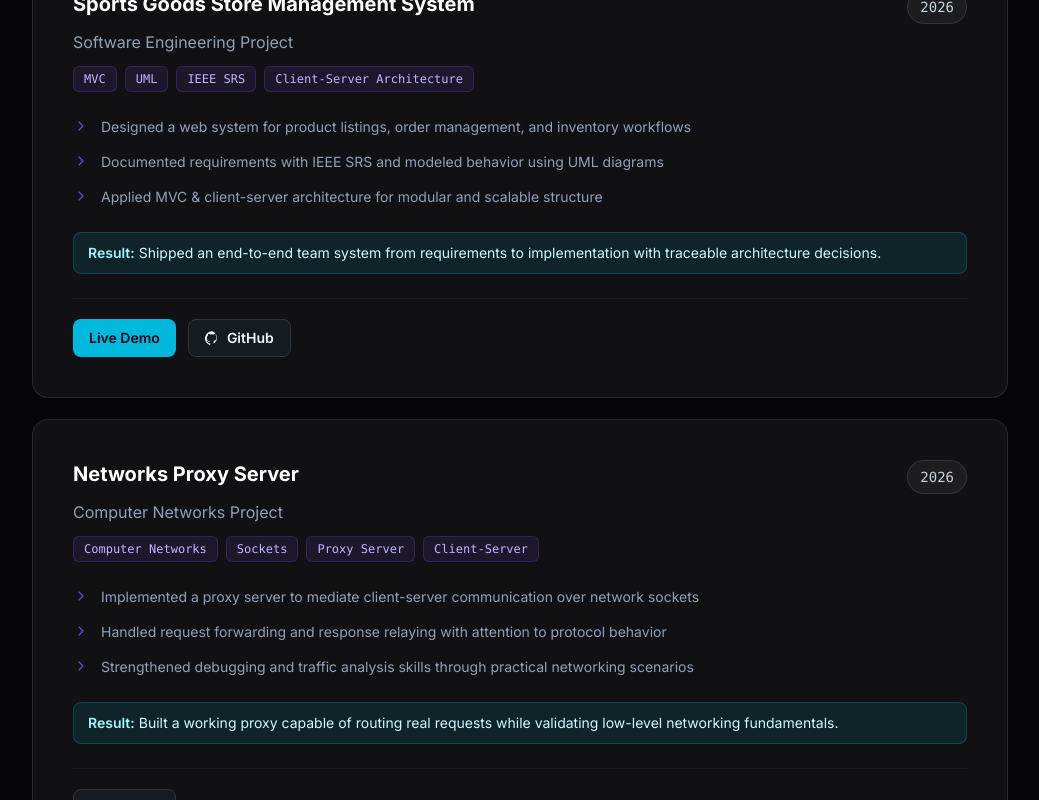
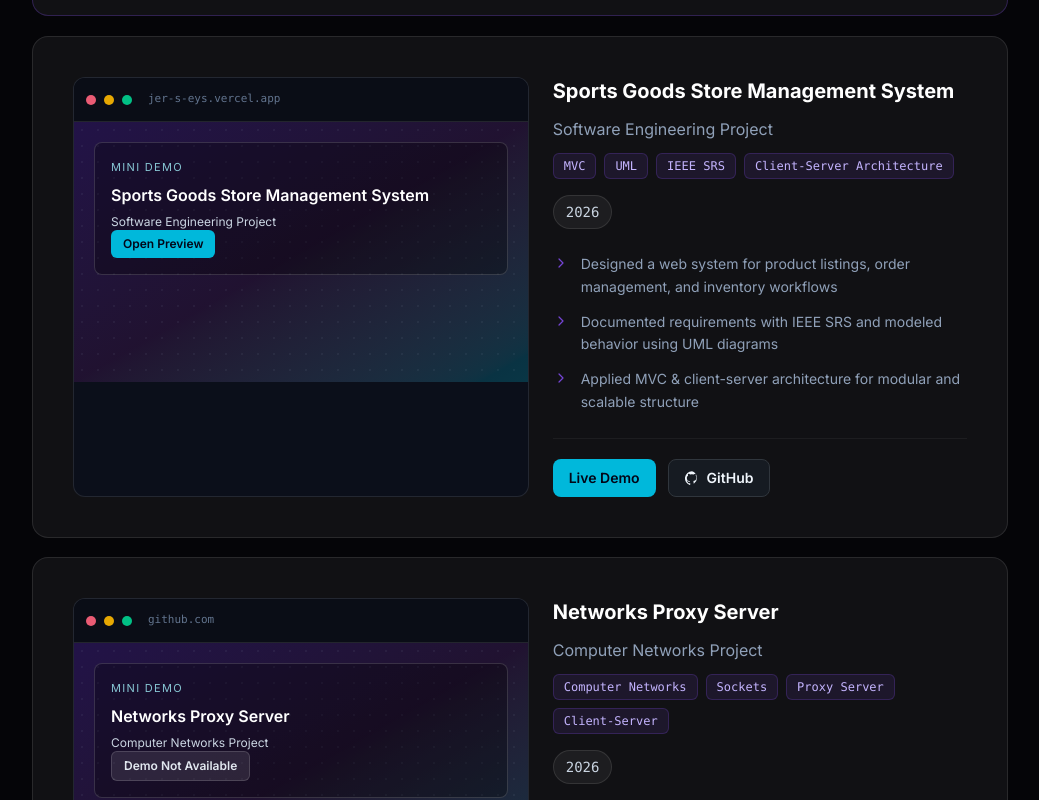
Before and after one commit to jadalhassan/Resume, a React (Vite) app: page / in a window 1280 px wide. Shown: the part 3460-4260 px from the top of the page, without its empty margins (120-1159 px from the left). Built offline with nearby package versions, Linux system fonts and the light colour scheme; no server answers.

Commit message:
Remove demo panel from Esports Performance Tracker

```diff
--- a/src/components/Projects.jsx
+++ b/src/components/Projects.jsx
@@ -1,6 +1,15 @@
 import { SectionHeading } from './About'
 import { ChevronRightIcon, GithubMarkIcon, SparkleIcon } from './Icons'
 import { trackEvent } from '../lib/analytics'
+
+function formatHost(url) {
+  if (!url) return 'local-preview'
+  try {
+    return new URL(url).host
+  } catch {
+    return 'live-preview'
+  }
+}
 
 const projects = [
   {
@@ -13,7 +22,6 @@ const projects = [
       'Integrated Node.js/Express APIs with MongoDB for enrollment, browsing, and course management flows',
       'Implemented JWT auth with protected routes and deployed backend services on Render',
     ],
-    result: 'Delivered a full CRUD platform with authenticated student/course workflows across frontend and backend.',
     tech: ['React', 'Tailwind CSS', 'Node.js', 'Express.js', 'MongoDB', 'JWT'],
     liveUrl: 'https://khaliya-3a-allah.github.io/course-management-system/',
     codeUrl: 'https://github.com/Khaliya-3a-Allah/course-management-system',
@@ -27,7 +35,6 @@ const projects = [
       'Documented requirements with IEEE SRS and modeled behavior using UML diagrams',
       'Applied MVC & client-server architecture for modular and scalable structure',
     ],
-    result: 'Shipped an end-to-end team system from requirements to implementation with traceable architecture decisions.',
     tech: ['MVC', 'UML', 'IEEE SRS', 'Client-Server Architecture'],
     liveUrl: 'https://jer-s-eys.vercel.app/',
     codeUrl: 'https://github.com/SE-Pr0/jerSEys',
@@ -41,7 +48,6 @@ const projects = [
       'Handled request forwarding and response relaying with attention to protocol behavior',
       'Strengthened debugging and traffic analysis skills through practical networking scenarios',
     ],
-    result: 'Built a working proxy capable of routing real requests while validating low-level networking fundamentals.',
     tech: ['Computer Networks', 'Sockets', 'Proxy Server', 'Client-Server'],
     codeUrl: 'https://github.com/jadalhassan/Networks-Proxy-Server',
   },
@@ -49,12 +55,12 @@ const projects = [
     title: 'Esports Performance Tracker',
     context: 'Database Systems Project',
     period: '2025',
+    hideDemo: true,
     highlights: [
       'Designed a relational schema with ER modeling and normalization best practices',
       'Created analytical SQL queries using joins, aggregations, and nested subqueries',
       'Implemented triggers & views to automate reporting and ensure data consistency',
     ],
-    result: 'Produced a normalized SQL system with reusable views/triggers for consistent reporting across esports stats.',
     tech: ['SQL', 'ER Modeling', 'Normalization', 'Triggers & Views'],
     codeUrl: 'https://github.com/jadalhassan/Esports-Team-Performance-Tracker',
   },
@@ -67,7 +73,6 @@ const projects = [
       'Integrated A* pathfinding for hints, solution rendering, and optimal path guidance',
       'Tracked player metrics and exported session data to CSV with pandas for analysis',
     ],
-    result: 'Combined gameplay and AI pathfinding into a data-tracked experience that supports replay and analysis.',
     tech: ['Python', 'Turtle', 'A* Pathfinding', 'Pandas', 'CSV Analytics'],
     codeUrl: 'https://github.com/jadalhassan/Maze-Game',
   },
@@ -90,6 +95,44 @@ export default function Projects() {
                   : 'border-white/10 hover:border-violet-500/25 hover:shadow-violet-500/5'
               }`}
             >
+              <div className={project.hideDemo ? '' : 'grid gap-6 lg:grid-cols-[minmax(0,1.1fr)_minmax(0,1fr)]'}>
+                {!project.hideDemo && (
+                  <div className="rounded-xl overflow-hidden border border-white/10 bg-[#0b0f1a]">
+                    <div className="h-11 px-3 flex items-center gap-2 border-b border-white/10 bg-[#0a0d16]">
+                      <span className="w-2.5 h-2.5 rounded-full bg-rose-400/90" />
+                      <span className="w-2.5 h-2.5 rounded-full bg-amber-400/90" />
+                      <span className="w-2.5 h-2.5 rounded-full bg-emerald-400/90" />
+                      <span className="ml-2 text-[11px] text-slate-500 font-mono truncate">{formatHost(project.liveUrl || project.codeUrl)}</span>
+                    </div>
+                    <div className="relative min-h-[210px] sm:min-h-[260px] p-5 bg-gradient-to-br from-violet-600/20 via-fuchsia-500/10 to-cyan-400/20">
+                      <div className="absolute inset-0 opacity-40 pointer-events-none" style={{ backgroundImage: 'radial-gradient(rgba(148,163,184,0.2) 1px, transparent 1px)', backgroundSize: '16px 16px' }} />
+                      <div className="relative h-full rounded-lg border border-white/15 bg-black/30 p-4 flex flex-col justify-between">
+                        <div>
+                          <p className="text-[11px] uppercase tracking-[0.12em] text-cyan-200/80">Mini Demo</p>
+                          <p className="mt-2 text-white font-semibold leading-snug">{project.title}</p>
+                          <p className="mt-2 text-xs text-slate-300">{project.context}</p>
+                        </div>
+                        {project.liveUrl ? (
+                          <a
+                            href={project.liveUrl}
+                            target="_blank"
+                            rel="noopener noreferrer"
+                            onClick={() => trackEvent('project_live_demo_click', { project: project.title, source: 'mini_preview' })}
+                            className="inline-flex w-fit items-center gap-2 px-3 py-1.5 text-xs font-semibold bg-cyan-500 hover:bg-cyan-400 text-slate-950 rounded-md transition-colors"
+                          >
+                            Open Preview
+                          </a>
+                        ) : (
+                          <span className="inline-flex w-fit items-center gap-2 px-3 py-1.5 text-xs font-semibold bg-white/10 border border-white/15 text-slate-200 rounded-md">
+                            Demo Not Available
+                          </span>
+                        )}
+                      </div>
+                    </div>
+                  </div>
+                )}
+
+                <div>
                   {project.featured && (
                     <span className="inline-flex items-center gap-1.5 px-2.5 py-1 mb-4 bg-violet-500/20 border border-violet-500/30 rounded-full text-violet-300 text-xs font-mono">
                       <SparkleIcon className="w-3.5 h-3.5" /> Featured
@@ -97,7 +140,7 @@ export default function Projects() {
                   )}
                   <div className="flex flex-wrap justify-between items-start gap-4 mb-6">
                     <div>
-                  <h3 className="text-xl font-bold text-white mb-3 group-hover:text-violet-300 transition-colors duration-300 sm:pr-24 break-words">
+                      <h3 className="text-xl font-bold text-white mb-3 group-hover:text-violet-300 transition-colors duration-300 break-words">
                         {project.title}
                       </h3>
                       <p className="text-slate-400 text-sm sm:text-base">{project.context}</p>
@@ -126,9 +169,6 @@ export default function Projects() {
                       </li>
                     ))}
                   </ul>
-              <p className="mb-6 rounded-lg border border-cyan-400/20 bg-cyan-400/10 px-3.5 py-2.5 text-sm text-cyan-100">
-                <span className="font-semibold text-cyan-200">Result:</span> {project.result}
-              </p>
                   <div className="flex flex-wrap gap-3 pt-5 border-t border-white/5">
                     {project.liveUrl && (
                       <a
@@ -155,6 +195,8 @@ export default function Projects() {
                     </a>
                   </div>
                 </div>
+              </div>
+            </div>
           ))}
         </div>
       </div>
```
Lines whose indentation alone changed are shown as unchanged.
